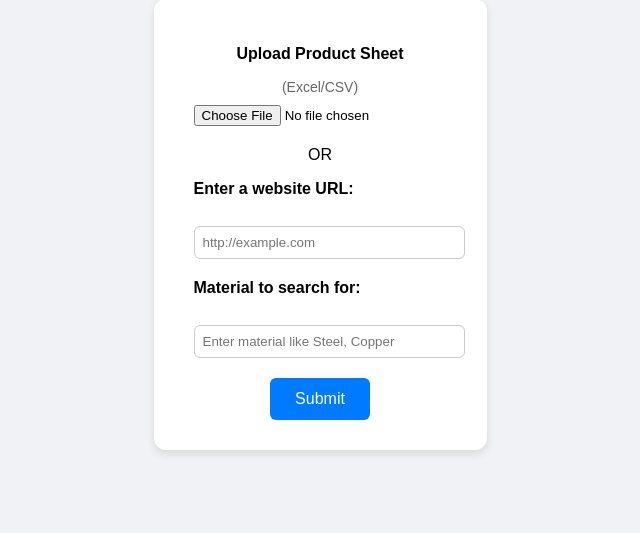
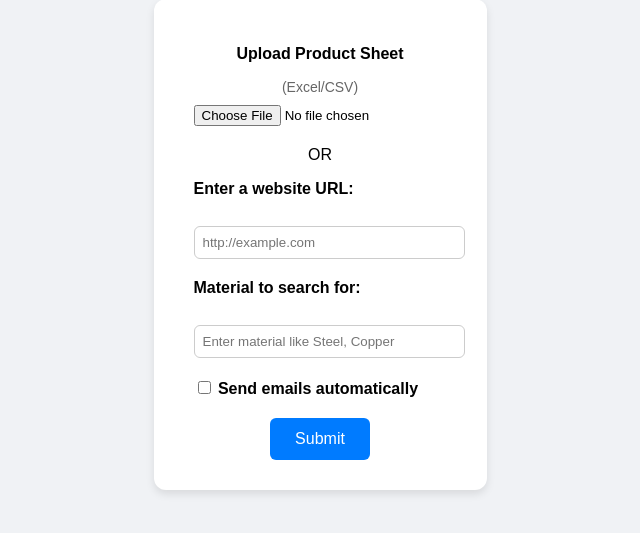
Before and after one commit to adnangulzarbaba/FindBuyer, a Flask app: page / in a window 1280 px wide. Shown: the part 159-692 px from the top of the page, without its empty margins (320-960 px from the left). Run offline with Flask 3, Linux system fonts and the light colour scheme; parts of the project's set-up code (start-up, migrations or seed data) failed here and were passed over.

Commit message:
Update index.html

```diff
--- a/templates/index.html
+++ b/templates/index.html
@@ -4,9 +4,7 @@
   <meta charset="UTF-8">
   <meta name="viewport" content="width=device-width, initial-scale=1.0">
   <title>Find Buyer</title>
-  <link rel="stylesheet" href= "{{ url_for('static', filename='css/styles_index.css') }}">
-
-
+  <link rel="stylesheet" href="../static/css/styles_index.css">
 </head>
 <body>
 
@@ -14,27 +12,40 @@
     <h1>Find Buyer</h1>
     <div class="form-box">
 
+      <form action="/process" method="POST" enctype="multipart/form-data">
+
         <div class="upload-section">
           <p><b>Upload Product Sheet</b></p>
           <p class="file-label">(Excel/CSV)</p>
-        <input type="file" class="file-input">
+          <input type="file" class="file-input" name="sheet">
         </div>
 
         <p>OR</p>
 
         <div class="input-group">
           <label>Enter a website URL:</label><br>
-        <input type="url" placeholder="http://example.com">
+          <input type="url" name="url" placeholder="http://example.com">
         </div>
 
         <div class="input-group">
           <label>Material to search for:</label><br>
-        <input type="text" placeholder="Enter material like Steel, Copper">
+          <input type="text" name="material" placeholder="Enter material like Steel, Copper">
+        </div>
+
+        <div class="input-group">
+          <label>
+            <input type="checkbox" name="send_emails">
+            Send emails automatically
+          </label>
         </div>
 
         <button type="submit">Submit</button>
+
+      </form>
+
     </div>
   </div>
+  <script src="../static/js/index.js"></script>
 
 </body>
 </html>
```
Lines whose indentation alone changed are shown as unchanged.
